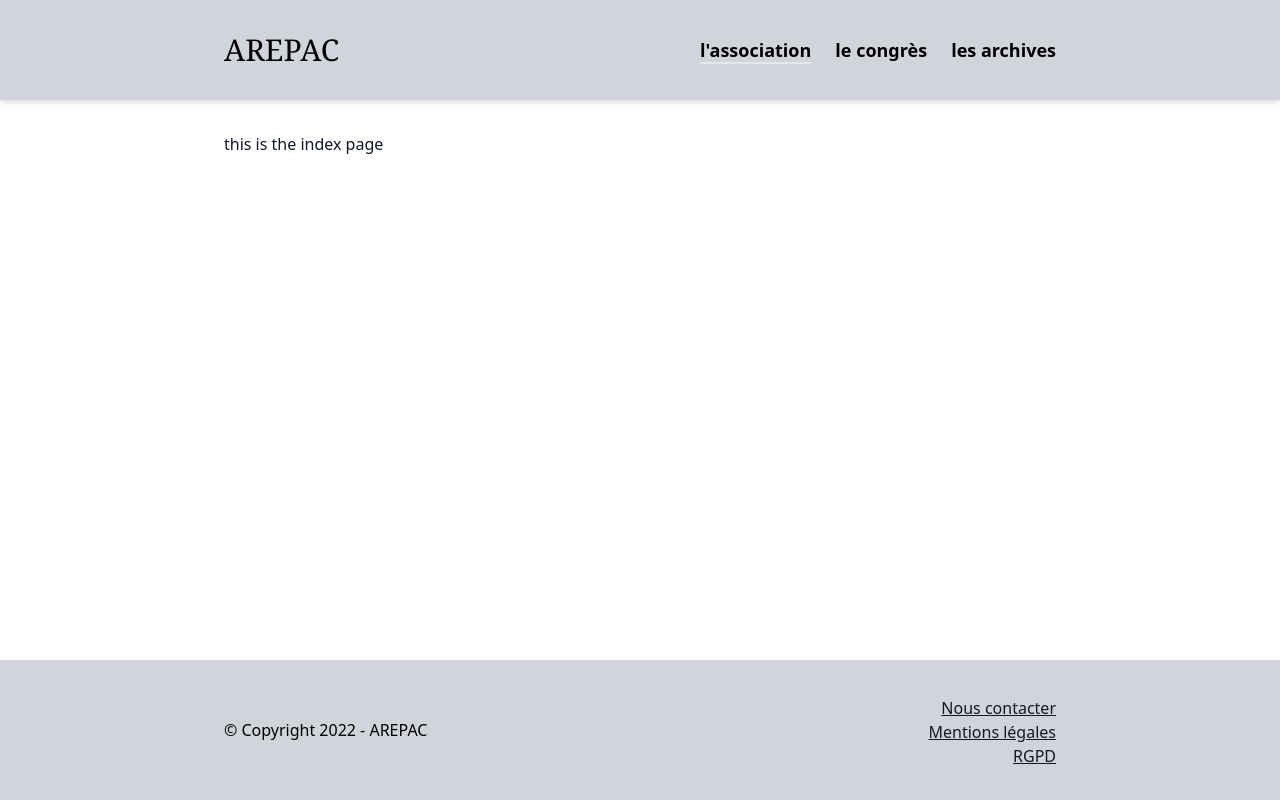
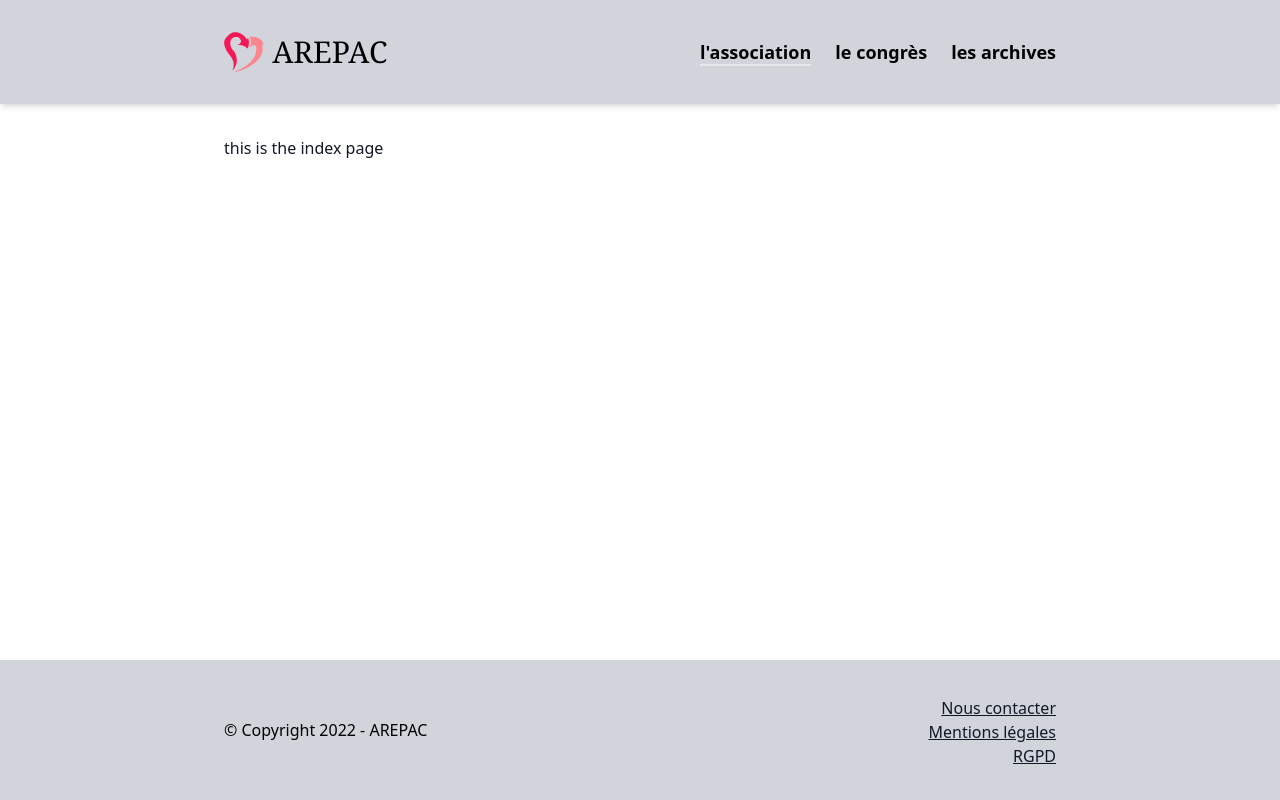
Before and after one commit to prazdevs/arepac-nuxt, a Nuxt app: page / in a window 1280 px wide. Built offline with nearby package versions, Linux system fonts and the light colour scheme.

Commit message:
:sparkles: add fonts and header assets

```diff
--- a/components/LayoutHeader.vue
+++ b/components/LayoutHeader.vue
@@ -6,7 +6,9 @@ const { headerLinks, isExpanded } = useNav()
   <header class="header">
     <div class="header__content">
       <nuxt-link to="/" class="header__brand">
-        arepac
+        <img class="header__brand-img" src="~/assets/arepac.svg" alt="" />
+        <span class="header__brand-text">arepac</span>
+
       </nuxt-link>
       <button
         class="header__menu-button"
@@ -42,8 +44,16 @@ const { headerLinks, isExpanded } = useNav()
 
   .header__brand {
     @apply flex items-center
-    @apply text-black no-underline font-serif text-3xl uppercase
+    @apply text-black no-underline
     @apply hover:text-primary
+  }
+
+  .header__brand-img {
+    @apply mr-2 h-10
+  }
+
+  .header__brand-text {
+    @apply font-serif text-3xl uppercase
   }
 
   .header__menu-button {
--- a/nuxt.config.ts
+++ b/nuxt.config.ts
@@ -1,16 +1,19 @@
 import { defineNuxtConfig } from 'nuxt3'
 
-// https://v3.nuxtjs.org/docs/directory-structure/nuxt.config
 export default defineNuxtConfig({
   buildModules: ['nuxt-windicss'],
+  css: [
+    'typeface-open-sans',
+    'typeface-merriweather',
+  ],
   windicss:{
     config: {
       attributify: { prefix: 'w:' },
       darkMode: false,
       theme: {
         fontFamily: {
-          sans: [],
-          serif: [],
+          sans: ['Open Sans'],
+          serif: ['Merriweather'],
         },
         extend: {
           colors: {
--- a/package.json
+++ b/package.json
@@ -8,5 +8,9 @@
   "devDependencies": {
     "nuxt-windicss": "^2.2.5",
     "nuxt3": "latest"
+  },
+  "dependencies": {
+    "typeface-merriweather": "^1.1.13",
+    "typeface-open-sans": "^1.1.13"
   }
 }
```
Also changed, not shown: assets/arepac.svg (added), 1 other file (tests, documents, lock files or other folders).
